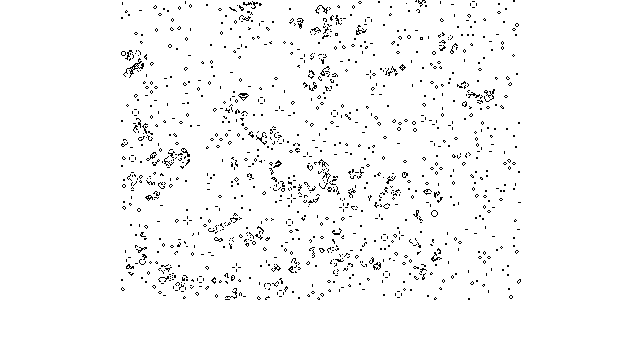
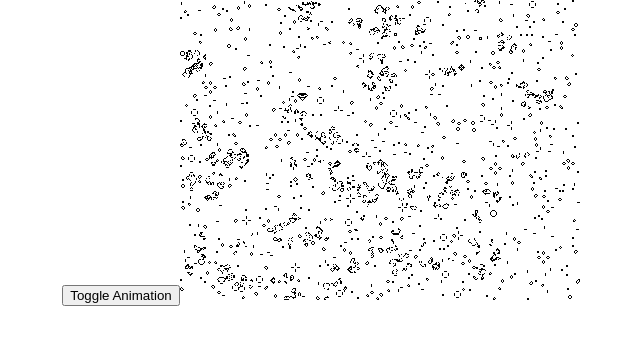
Before and after one commit to bloominstituteoftechnology/CS-Build-Week-1, a React (Create React App) app in the folder projects/life/: page / in a window 1280 px wide. Shown: the top 344 px of the page, without its empty margins (319-959 px from the left). Built offline with nearby package versions, Linux system fonts and the light colour scheme.

Commit message:
implemented stop/start animation

```diff
--- a/projects/life/src/App.js
+++ b/projects/life/src/App.js
@@ -29,6 +29,10 @@ class LifeCanvas extends Component {
     this.continueAnimation = false;
   }
 
+  toggleAnimation = () => {
+    this.continueAnimation = !this.continueAnimation;
+    if (this.continueAnimation) this.animFrame();
+  }
   /**
    * Handle an animation frame
    */
@@ -73,7 +77,12 @@ class LifeCanvas extends Component {
    * Render
    */
   render() {
-    return <canvas ref="canvas" width={this.props.width} height={this.props.height} />
+    return (
+      <div>
+        <button onClick={this.toggleAnimation}>Toggle Animation</button>
+        <canvas ref="canvas" width={this.props.width} height={this.props.height} />
+      </div>
+    )
   }
 }
 
```
